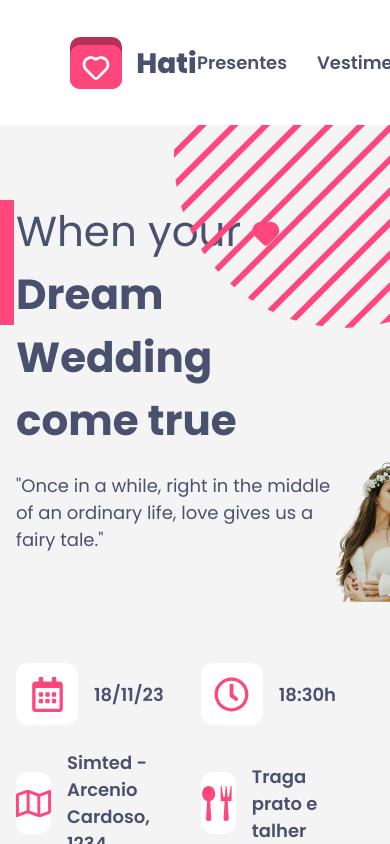
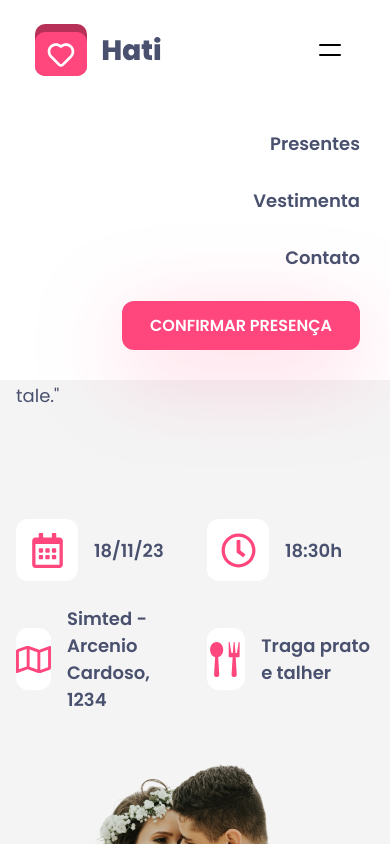
Before and after one commit to NewmarLucas/convite-casamento, a Next.js app: page / in a window 390 px wide. Shown: the top 844 px of the page. Built offline with nearby package versions, Linux system fonts and the light colour scheme.

Commit message:
ajustando responsividade e header

```diff
--- a/src/components/Header/index.tsx
+++ b/src/components/Header/index.tsx
@@ -1,21 +1,47 @@
-import React from 'react';
+import React, { useState } from 'react';
 import Image from 'next/image';
 
 import logo from '@/assets/logo.svg';
 import styles from './styles.module.css';
 
 export function Header() {
+  const [active, setActive] = useState(true);
+
+  const Buttons = () => (
+    <div className={styles.buttonsContainer}>
+      <button className='ghost-button'>Presentes</button>
+      <button className='ghost-button'>Vestimenta</button>
+      <button className='ghost-button'>Contato</button>
+      <button className='filled-button'>CONFIRMAR PRESENÇA</button>
+    </div>
+  );
+
   return (
     <nav className={styles.header}>
       <div className={styles.content}>
         <Image src={logo} alt='logo' />
-        <div className={styles.buttonsContainer}>
-          <button className='ghost-button'>Presentes</button>
-          <button className='ghost-button'>Vestimenta</button>
-          <button className='ghost-button'>Contato</button>
-          <button className='filled-button'>CONFIRMAR PRESENÇA</button>
+        {/* burger menu start */}
+        <div className={styles.menuIcon}>
+          <input
+            className={styles.menuIconCheeckbox}
+            type='checkbox'
+            onChange={(e) => {
+              setActive(e.target.checked);
+            }}
+          />
+          <div className={styles.menuIconDiv}>
+            <span></span>
+            <span></span>
+          </div>
         </div>
+        {/* burger menu end */}
+        {!active && <Buttons />}
       </div>
+      {active && (
+        <div className={styles.dropdownContent}>
+          <Buttons />
+        </div>
+      )}
     </nav>
   );
 }
--- a/src/components/Header/styles.module.css
+++ b/src/components/Header/styles.module.css
@@ -5,10 +5,10 @@
   right: 0;
   left: 0;
   z-index: 10;
-  height: var(--header-height);
 }
 
 .content {
+  height: var(--header-height);
   width: 100%;
   height: 100%;
   max-width: 1200px;
@@ -19,8 +19,112 @@
   align-items: center;
 }
 
+.dropdownContent {
+  height: fit-content;
+  padding: 30px;
+}
+
+.dropdownContent .buttonsContainer {
+  display: flex;
+  flex-direction: column;
+  align-items: flex-end;
+}
+
 .buttonsContainer {
   display: flex;
   align-items: center;
   gap: 30px;
 }
+
+.menuIcon {
+  position: relative;
+  width: 50px;
+  height: 50px;
+  cursor: pointer;
+  display: none;
+}
+
+.menuIcon .menuIconCheeckbox {
+  display: block;
+  width: 100%;
+  height: 100%;
+  position: relative;
+  cursor: pointer;
+  z-index: 2;
+  -webkit-touch-callout: none;
+  position: absolute;
+  opacity: 0;
+}
+
+.menuIcon .menuIconDiv {
+  margin: auto;
+  position: absolute;
+  top: 0;
+  right: 0;
+  left: 0;
+  bottom: 0;
+  width: 22px;
+  height: 12px;
+}
+
+.menuIcon span {
+  position: absolute;
+  display: block;
+  width: 100%;
+  height: 2px;
+  background-color: var(--bar-bg, #000);
+  border-radius: 1px;
+  transition: all 0.2s cubic-bezier(0.1, 0.82, 0.76, 0.965);
+}
+
+.menuIcon span:first-of-type {
+  top: 0;
+}
+
+.menuIcon span:last-of-type {
+  bottom: 0;
+}
+
+.menuIcon.active span:first-of-type,
+.menuIcon .menuIconCheeckbox:checked + .menuIconDiv span:first-of-type {
+  transform: rotate(45deg);
+  top: 5px;
+}
+
+.menuIcon.active span:last-of-type,
+.menuIcon .menuIconCheeckbox:checked + .menuIconDiv span:last-of-type {
+  transform: rotate(-45deg);
+  bottom: 5px;
+}
+
+.menuIcon.active:hover span:first-of-type,
+.menuIcon.active:hover span:last-of-type,
+.menuIcon:hover .menuIconCheeckbox:checked + .menuIconDiv span:first-of-type,
+.menuIcon:hover .menuIconCheeckbox:checked + .menuIconDiv span:last-of-type {
+  width: 22px;
+}
+
+@media (min-width: 480px) {
+  .menuIcon:hover span:first-of-type {
+    width: 26px;
+  }
+
+  .menuIcon:hover span:last-of-type {
+    width: 12px;
+  }
+}
+
+@media (max-width: 768px) {
+  .content {
+    padding: 20px 35px;
+    height: 100px;
+  }
+
+  .menuIcon {
+    display: block;
+  }
+
+  .buttonsContainer {
+    display: none;
+  }
+}
--- a/src/pages/_document.tsx
+++ b/src/pages/_document.tsx
@@ -1,13 +1,13 @@
-import { Html, Head, Main, NextScript } from 'next/document'
+import { Html, Head, Main, NextScript } from 'next/document';
 
 export default function Document() {
   return (
-    <Html lang="en">
+    <Html lang='pt-br'>
       <Head />
       <body>
         <Main />
         <NextScript />
       </body>
     </Html>
-  )
+  );
 }
--- a/src/pages/index.tsx
+++ b/src/pages/index.tsx
@@ -69,6 +69,9 @@ export default function Home() {
           </div>
           <Image src={noivos} alt='noivos' className={styles.mainImage} />
         </div>
+        <div className={styles.mainButtonContainer}>
+          <button className='filled-button'>CONFIRMAR PRESENÇA</button>
+        </div>
       </main>
     </>
   );
--- a/src/styles/Home.module.css
+++ b/src/styles/Home.module.css
@@ -20,6 +20,8 @@
   position: absolute;
   top: 0;
   right: 0;
+  max-width: 45%;
+  z-index: 1;
 }
 
 .content {
@@ -35,10 +37,12 @@
 
 .content .texts {
   height: 100%;
+  z-index: 2;
 }
 
 .content .texts h1 {
-  font: 700 42px Poppins, sans-serif;
+  font: 700 40px Poppins, sans-serif;
+  line-height: 45px;
 }
 
 .content .texts .secondaryText {
@@ -56,5 +60,37 @@
 
 .mainImage {
   object-fit: contain;
-  width: 40%;
+  width: 85%;
+  max-width: 480px;
+  height: min-content;
+  padding: 50px 0;
 }
+
+.mainButtonContainer {
+  margin: 60px 0;
+  width: 100%;
+  display: flex;
+  justify-content: center;
+}
+
+@media (max-width: 1024px) {
+  .content {
+    flex-direction: column;
+  }
+
+  .content .texts h1 {
+    font-size: 36px;
+    line-height: 40px;
+  }
+}
+
+@media (max-width: 768px) {
+  .circleImg {
+    top: -80px;
+  }
+
+  .content .texts h1 {
+    font-size: 28px;
+    line-height: 36px;
+  }
+}
```
